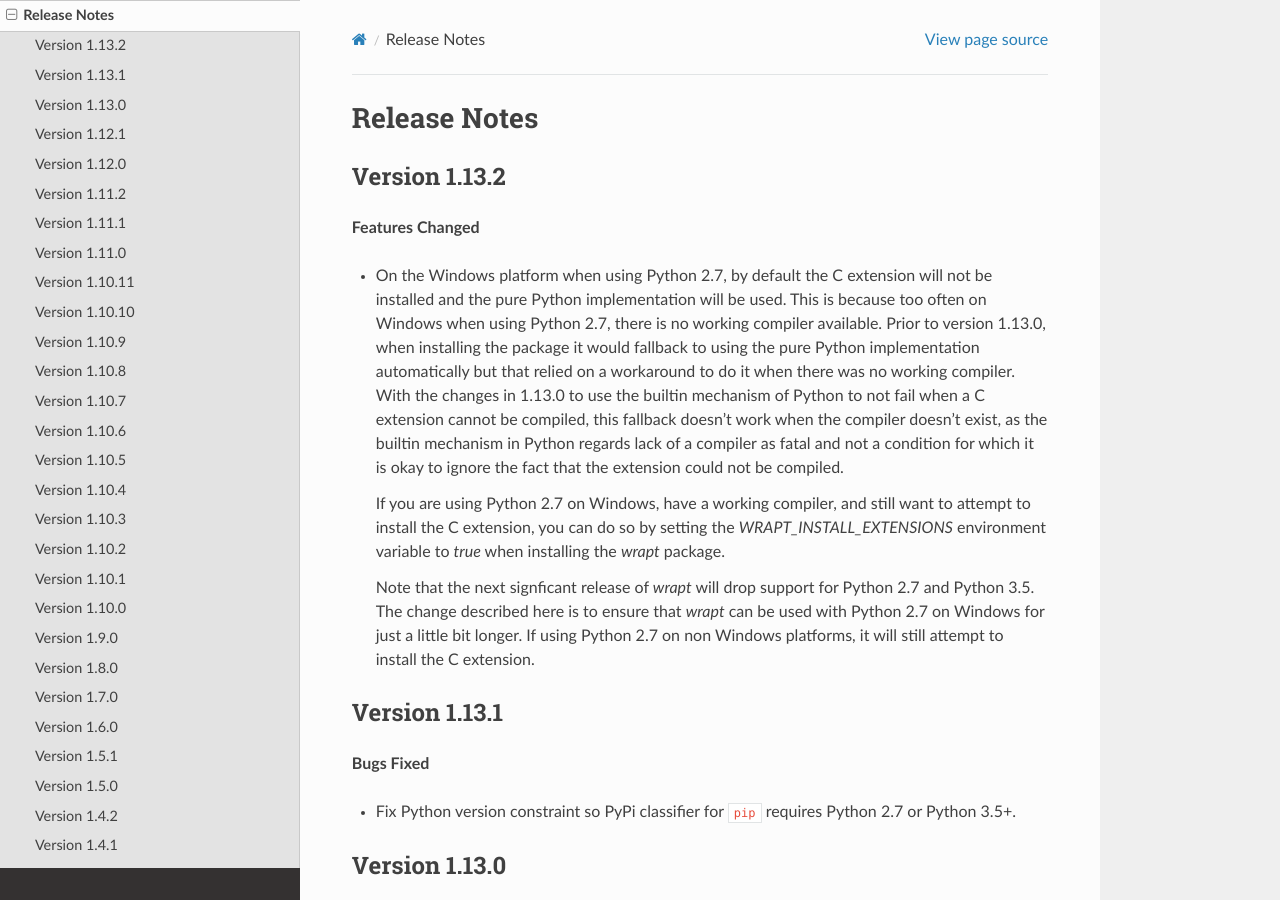
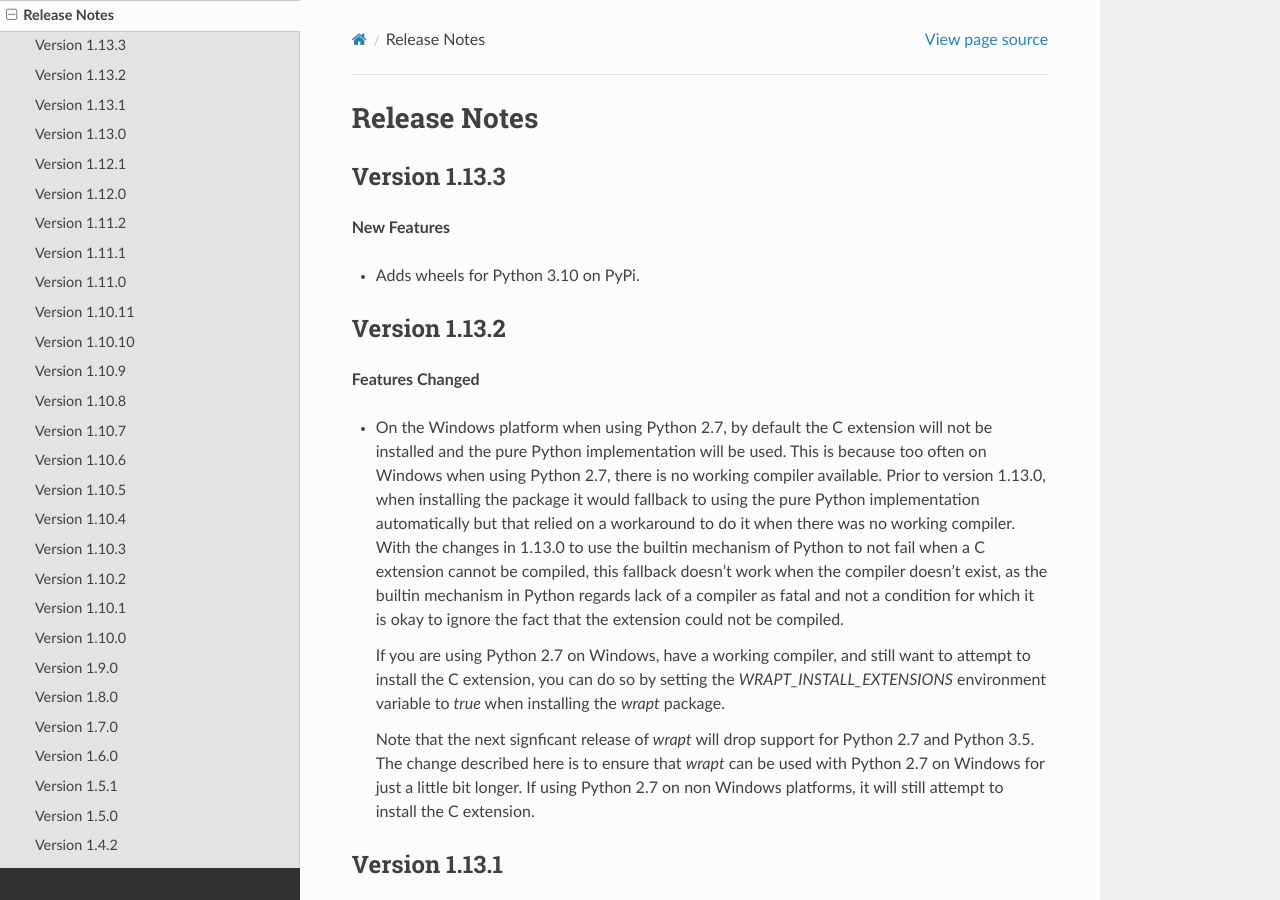
Before and after one commit to GrahamDumpleton/wrapt, a Sphinx documentation site: the page built from docs/changes.rst, in a window 1280 px wide and 900 px high. Built offline with Sphinx 7.4.7 and the Read the Docs theme 2.0.0, drawn with Linux system fonts in a browser that asks for light colours.

Commit message:
Update change notes.

```diff
--- a/docs/changes.rst
+++ b/docs/changes.rst
@@ -1,5 +1,12 @@
 Release Notes
 =============
+
+Version 1.13.3
+--------------
+
+**New Features**
+
+* Adds wheels for Python 3.10 on PyPi.
 
 Version 1.13.2
 --------------
```
